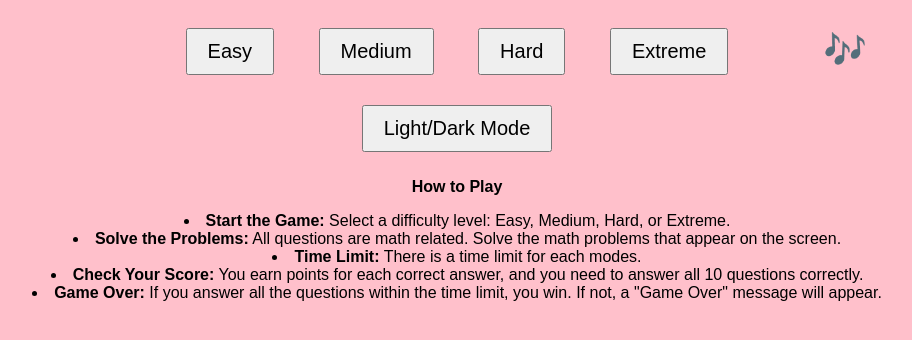
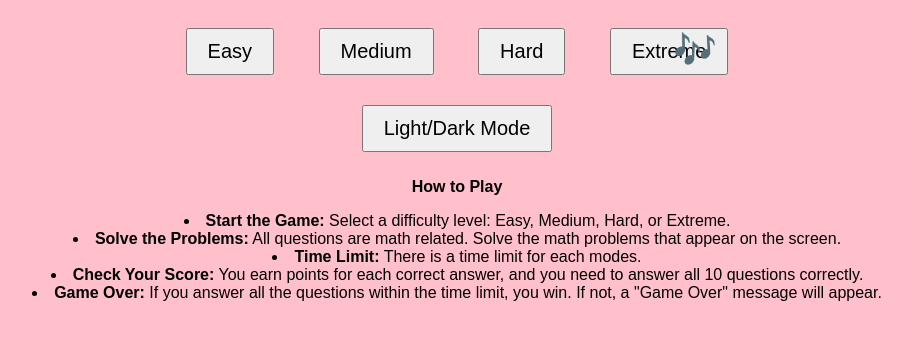
Before and after one commit to EdwardKim030391/Math-Quiz-Game-GA-Unit-1-Project, a plain HTML site: page index.html in a window 1280 px wide. Shown: the whole page, without its empty margins (183-1095 px from the left). Drawn offline with Linux system fonts and the light colour scheme.

Commit message:
Update style.css

```diff
--- a/css/style.css
+++ b/css/style.css
@@ -108,6 +108,6 @@ body.dark #message {
     background: none;
     position: absolute;
     top: 10px;
-    right: 200px;
+    right: 350px;
     font-size: 35px;
 }
```
